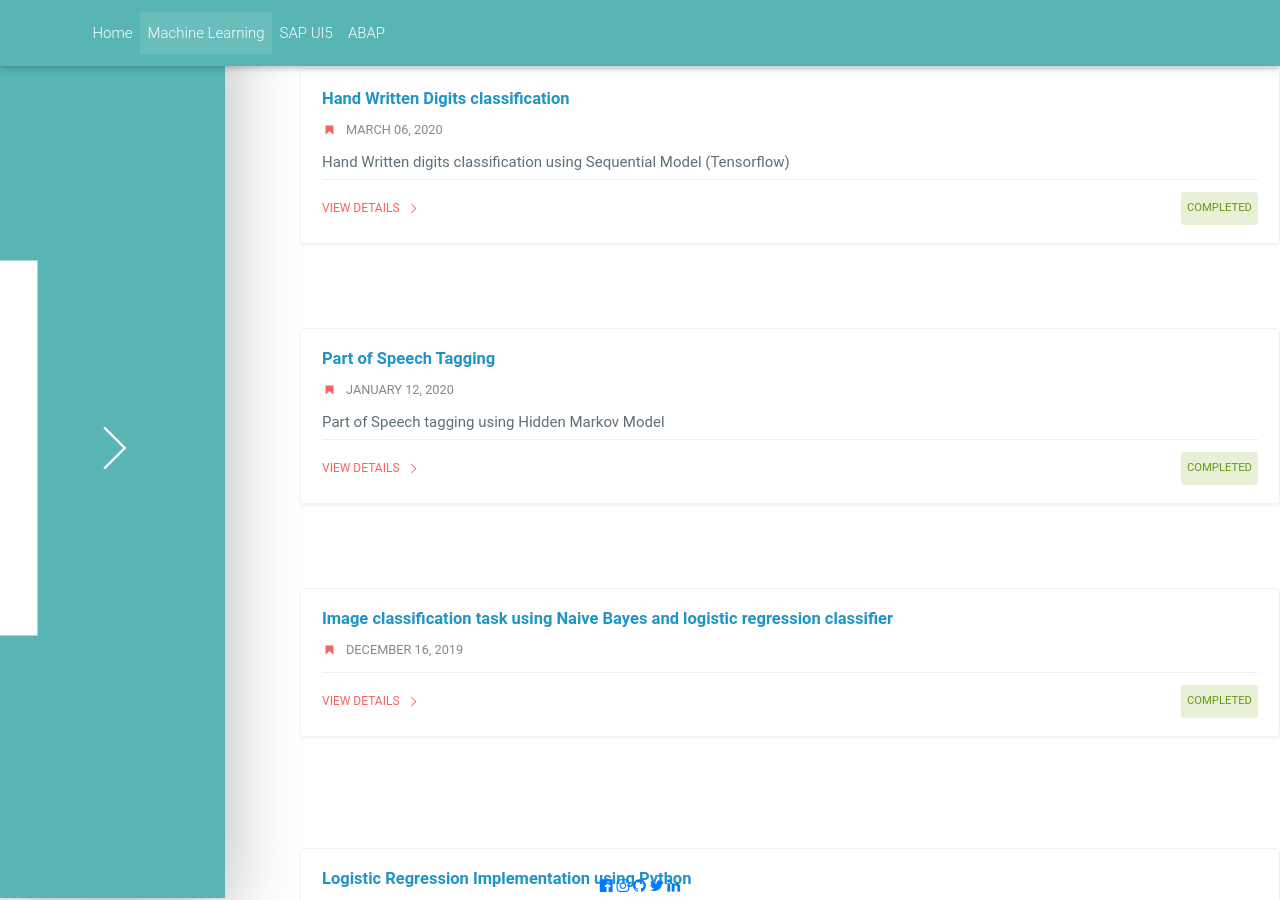
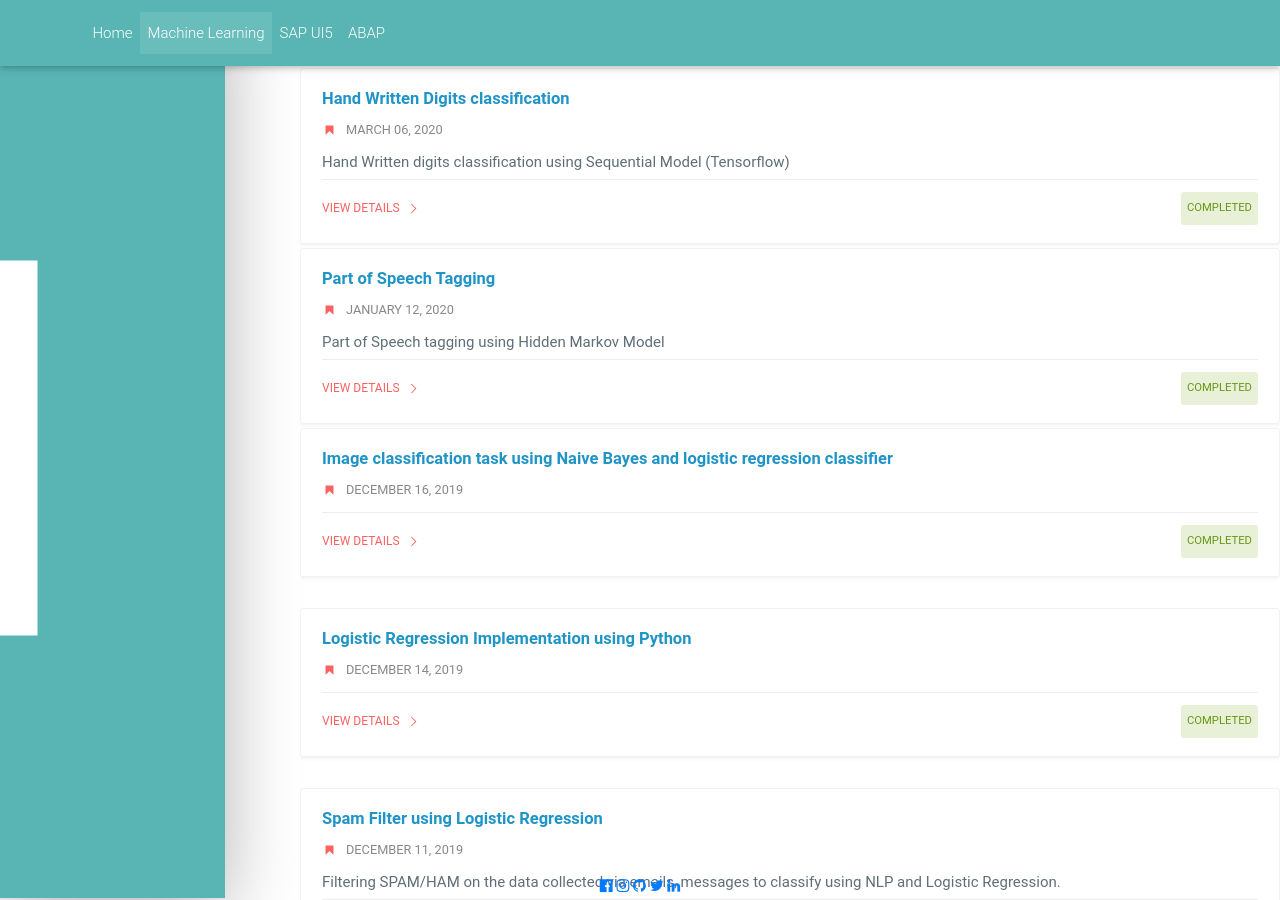
Before and after one commit to GauravChaudhary1/portfolio, a Jekyll site: the page built from machinelearning/index.html, in a window 1280 px wide and 900 px high. Built offline with Jekyll 4.4.1, drawn with Linux system fonts in a browser that asks for light colours; nearby versions of some CDN libraries; some web fonts are replaced; library files that are not in the unit come from our copies.

Commit message:
Update blogcards.css

```diff
--- a/styles/blogcards.css
+++ b/styles/blogcards.css
@@ -5,7 +5,7 @@
 
 
 
-.blogcontainer {max-width:72rem;}
+.blogcontainer {max-width:72rem;max-height:12rem;}
 
 
 /* 2rem: 2rem;
```
